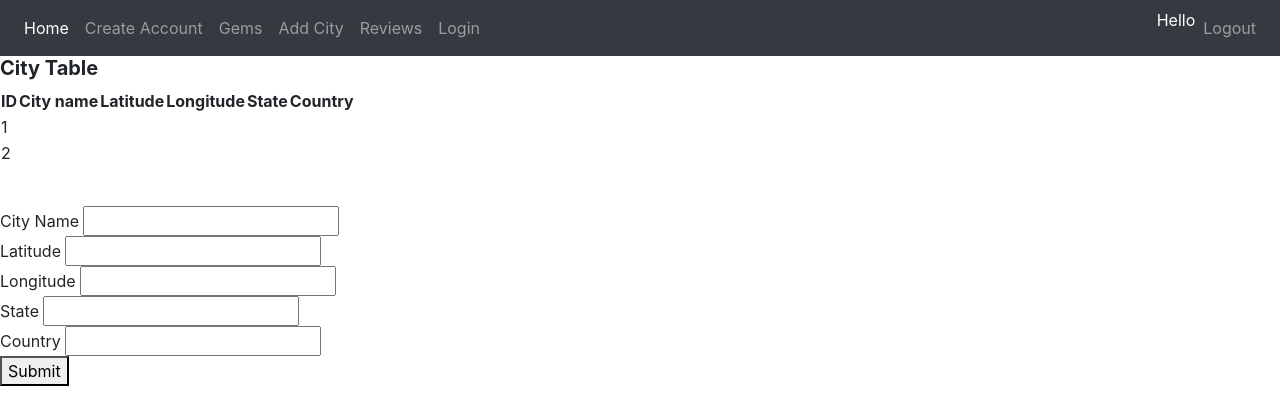
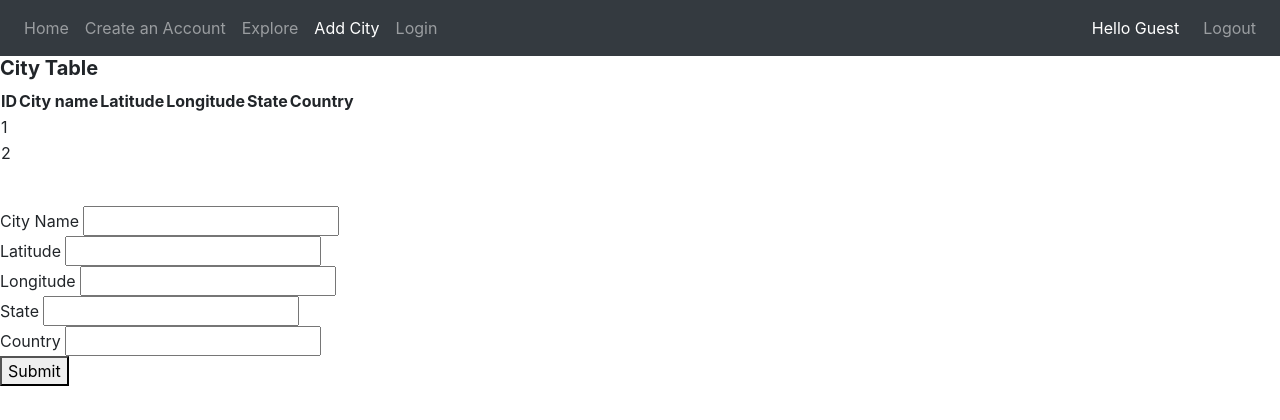
Before and after one commit to asfreitas/hiddengems, a Flask app: page /add-city in a window 1280 px wide. Shown: the top 420 px of the page. Run offline with Flask 2, Linux system fonts and the light colour scheme; some libraries are stand-ins or nearby versions.

Commit message:
Fix navigation

```diff
--- a/src/templates/layout.html
+++ b/src/templates/layout.html
@@ -9,28 +9,33 @@
 <body>
 	<nav class="navbar navbar-expand-md navbar-dark bg-dark ">
 	<ul class="navbar-nav mr-auto mt-2 my-lg-0">
-		<li class="nav-item">
-			<a class="nav-link active" href="{{ url_for('index') }}">Home</a>
+		{% for func, title in {
+			'index': 'Home',
+			'create_account': 'Create an Account',
+			'gems': 'Explore',
+			'add_city': 'Add City',
+			'login': 'Login'
+		}.items() %}
+			<li class="nav-item">
+				<a class="
+					nav-link
+					{% if (request.path == url_for( func )) %}
+						active
+					{% endif %}
+				"
+				href="{{ url_for( func ) }}">{{ title }}</a>
 			</li>
-		<li class="nav-item">
-			<a class="nav-link" href="{{ url_for('create_account') }}">Create Account</a>
-			</li>
-		<li class="nav-item">
-			<a class="nav-link" href="{{ url_for('gems') }}">Gems</a>
-			</li>
-		<li class="nav-item">
-			<a class="nav-link" href="{{ url_for('add_city') }}">Add City</a>
-			</li>
-		<li class="nav-item">
-			<a class="nav-link" href="{{ url_for('reviews') }}">Reviews</a>
-			</li>
-		<li class="nav-item">
-			<a class="nav-link" href="{{ url_for('login') }}">Login</a>
-			</li>
+		{% endfor %}
 	</ul>
 	<div>
 		<ul class="nav navbar-nav ml-auto text-white">
-			<li class="nav-item">Hello {{ session.username }}</li>
+			<li class="nav-item" style="padding: .5rem 1rem;">Hello
+				{% if 'username' in session %}
+					{{ session['username'] }}
+				{% else %}
+				Guest
+				{% endif %}
+			</li>
 			<li class="nav-item">
 				<a class="nav-link" href="{{ url_for('logout') }}">Logout</a>
 			</li>
```
